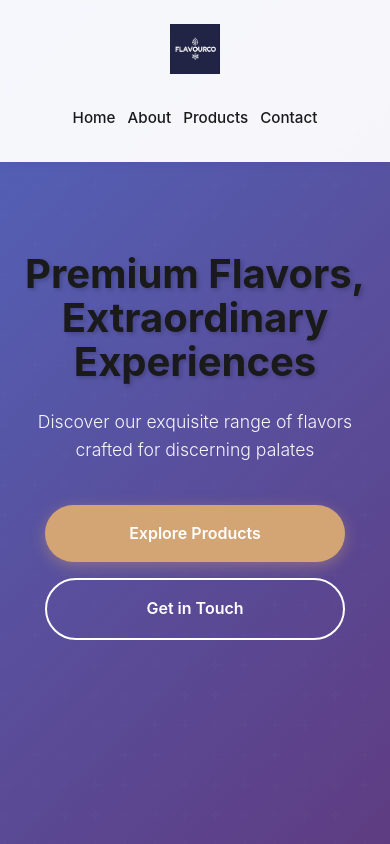
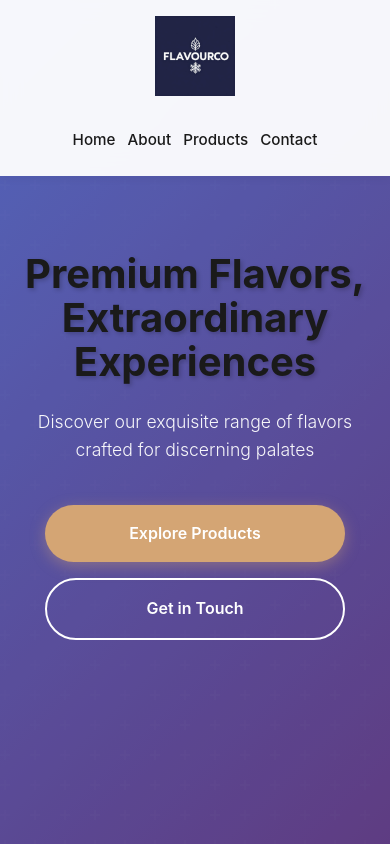
Before and after one commit to Temptingdude/FlavourCo, a React (Vite) app: page / in a window 390 px wide. Shown: the top 844 px of the page. Built offline with nearby package versions, Linux system fonts and the light colour scheme.

Commit message:
Significantly increase logo sizes - header 120px, footer 150px

```diff
--- a/src/App.css
+++ b/src/App.css
@@ -25,11 +25,11 @@
   display: flex;
   justify-content: space-between;
   align-items: center;
-  padding: 1.5rem 0;
+  padding: 1rem 0;
 }
 
 .logo-img {
-  height: 80px;
+  height: 120px;
   width: auto;
   object-fit: contain;
   transition: transform 0.3s ease;
@@ -40,9 +40,9 @@
 }
 
 .footer-logo {
-  height: 100px;
+  height: 150px;
   width: auto;
-  max-width: 300px;
+  max-width: 400px;
   object-fit: contain;
   margin-bottom: 1rem;
   opacity: 0.9;
@@ -454,12 +454,12 @@ section {
 
 @media (max-width: 768px) {
   .logo-img {
-    height: 60px;
+    height: 100px;
   }
 
   .footer-logo {
-    height: 80px;
-    max-width: 250px;
+    height: 120px;
+    max-width: 300px;
   }
 
   .nav {
@@ -498,12 +498,12 @@ section {
 
 @media (max-width: 480px) {
   .logo-img {
-    height: 50px;
+    height: 80px;
   }
 
   .footer-logo {
-    height: 70px;
-    max-width: 200px;
+    height: 100px;
+    max-width: 250px;
   }
 
   .nav-links {
```
